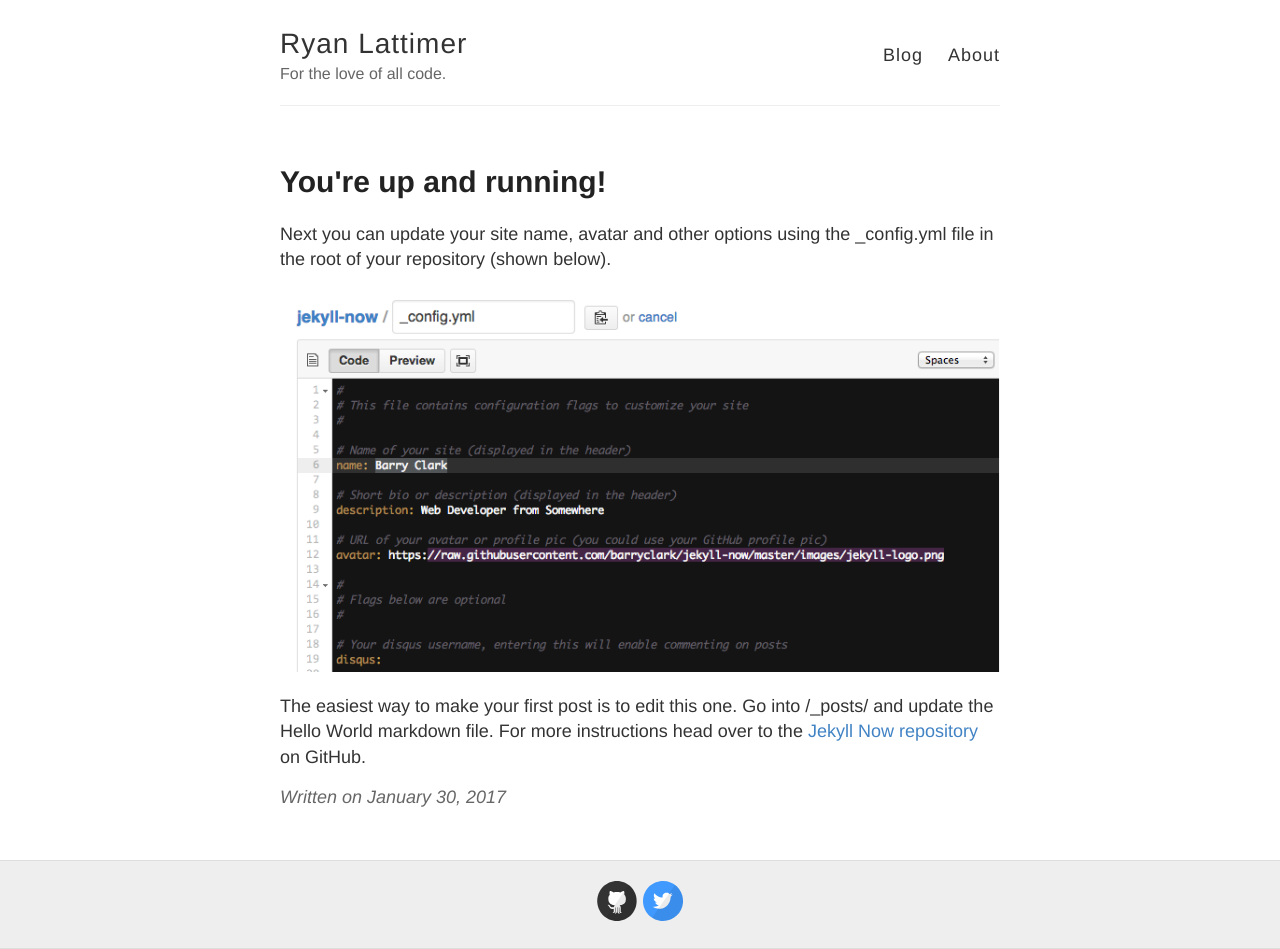
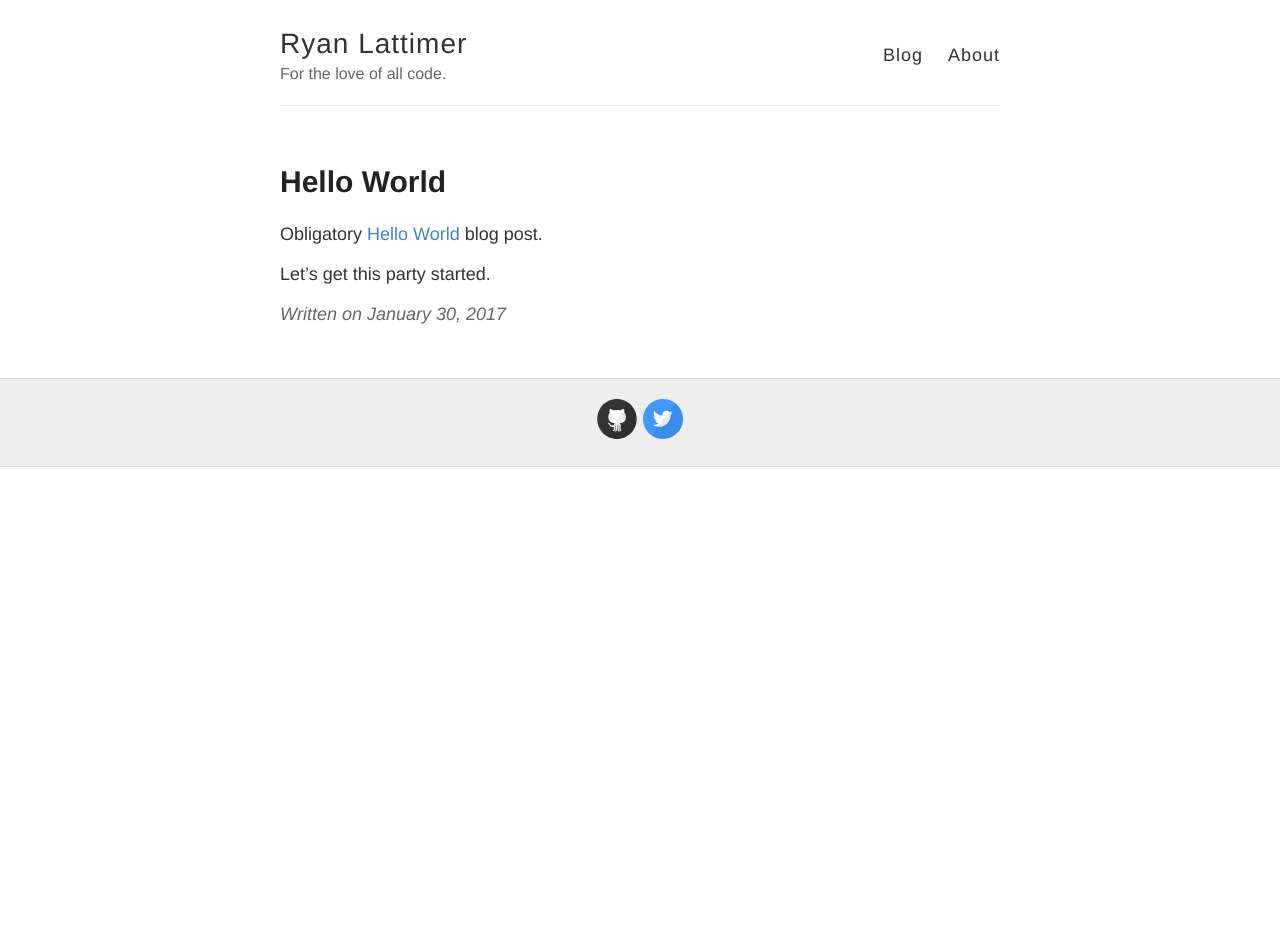
Before and after one commit to colatt/colatt.github.io, a Jekyll site: the page built from _posts/2017-1-30-Hello-World.md, in a window 1280 px wide. Built offline with Jekyll 4.4.1, drawn with Linux system fonts in a browser that asks for light colours; after the commit the page ends 900 px from its top, so only the background shows below that.

Commit message:
Hello World!

```diff
--- a/_posts/2017-1-30-Hello-World.md
+++ b/_posts/2017-1-30-Hello-World.md
@@ -1,10 +1,8 @@
 ---
 layout: post
-title: You're up and running!
+title: Hello World
 ---
 
-Next you can update your site name, avatar and other options using the _config.yml file in the root of your repository (shown below).
+Obligatory [Hello World](https://en.wikipedia.org/wiki/%22Hello,_World!%22_program) blog post.
 
-![_config.yml]({{ site.baseurl }}/images/config.png)
-
-The easiest way to make your first post is to edit this one. Go into /_posts/ and update the Hello World markdown file. For more instructions head over to the [Jekyll Now repository](https://github.com/barryclark/jekyll-now) on GitHub.
+Let's get this party started.
```
